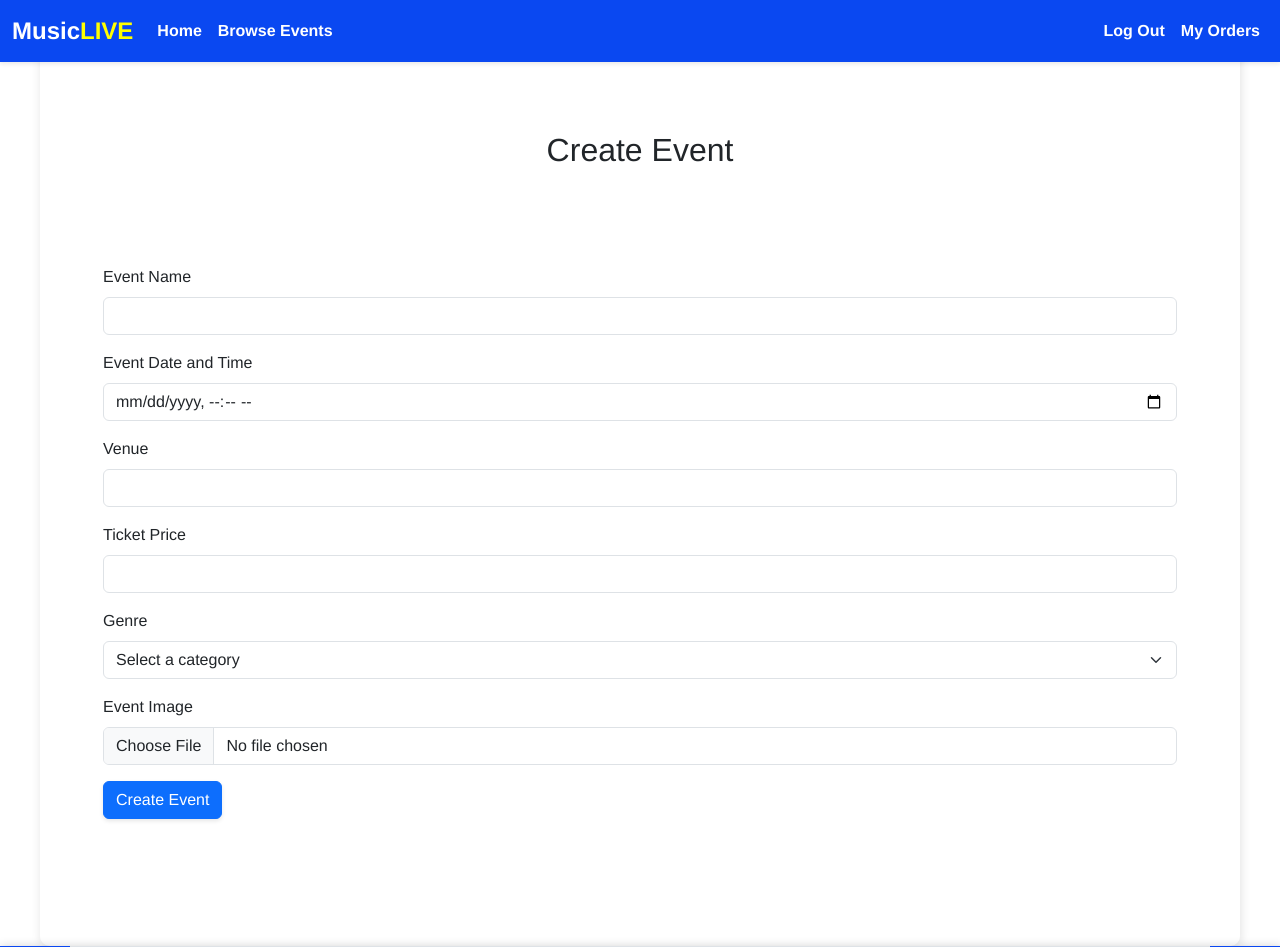
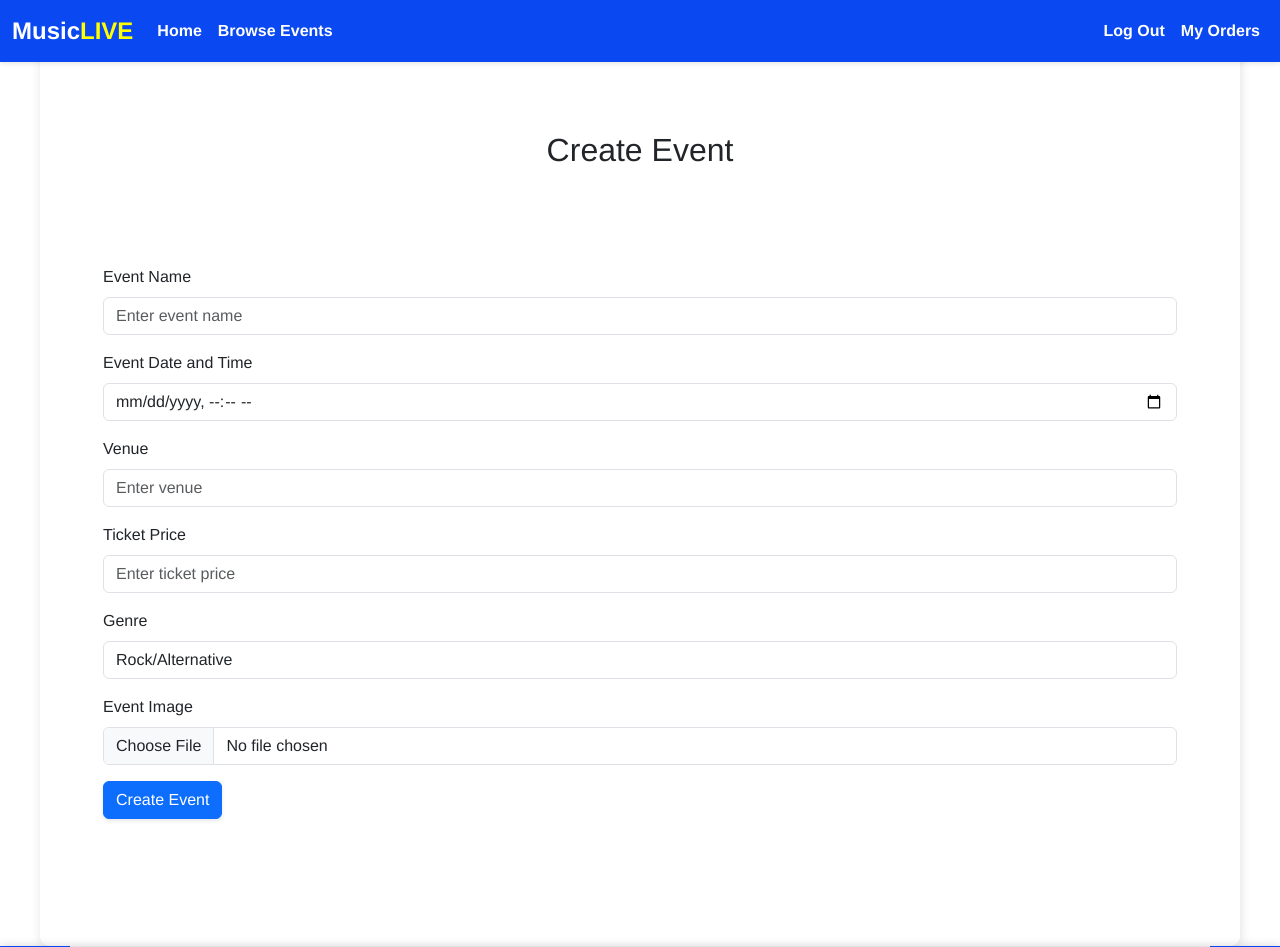
Before and after one commit to whisper0606/IAB207-Ass3-2024-Group-45, a Flask app: page /create_event in a window 1280 px wide. Shown: the top 947 px of the page. Run offline with Flask 3, Linux system fonts and the light colour scheme; a user stored in the database is signed in; some libraries are stand-ins or nearby versions.

Commit message:
Added image upload functionality when creating events

```diff
--- a/website/__init__.py
+++ b/website/__init__.py
@@ -3,6 +3,7 @@ from flask import Flask, render_template
 from flask_bootstrap import Bootstrap
 from flask_sqlalchemy import SQLAlchemy
 from flask_login import LoginManager
+import os
 
 db = SQLAlchemy()
 
@@ -16,6 +17,7 @@ def create_app():
     app.secret_key = 'somesecretkey'
     # set the app configuration data
     app.config['SQLALCHEMY_DATABASE_URI'] = 'sqlite:///sitedata.sqlite'
+    app.config['UPLOAD_FOLDER'] = os.path.join(app.root_path, 'event_images')
     # initialise db with flask app
     db.init_app(app)
 
--- a/website/auth.py
+++ b/website/auth.py
@@ -48,7 +48,7 @@ def login():
         user = db.session.scalar(db.select(User).where(User.email==email))
         #if there is no user with that name
         if user is None:
-            error = 'Incorrect username or password.'#could be a security risk to give this much info away
+            error = 'Incorrect username or password.'#changed error to reduce security risk, too lazy to change rest of code - will
         #check the password - notice password hash function
         elif not check_password_hash(user.password_hash, password): # takes the hash and password
             error = 'Incorrect username or password'
--- a/website/events.py
+++ b/website/events.py
@@ -1,10 +1,12 @@
-from flask import Blueprint, flash, render_template, request, url_for, redirect
+from flask import Blueprint, flash, render_template, request, url_for, redirect, current_app
 from flask_bcrypt import generate_password_hash, check_password_hash
 from flask_login import login_user, login_required, logout_user, current_user
 from .models import User, Event, Comment, Order
 from .forms import CreateEventForm, CreateCommentForm, PlaceOrderForm
 from . import db
+from werkzeug.utils import secure_filename
 from datetime import datetime
+import os
 
 event_bp = Blueprint('event', __name__)
 
@@ -18,6 +20,12 @@ def create_event():
         # Grab the creator_id from the currently logged-in user
         creator_id = current_user.id  # get the user id from the session
 
+        image=form.event_image.data # save the image to the server
+        print(type(image))
+        filename=secure_filename(image.filename)
+        image.save(os.path.join(current_app.config['UPLOAD_FOLDER'], filename))
+
+
         # Create the new event instance
         new_event = Event(
             name=form.event_name.data,
@@ -25,6 +33,8 @@ def create_event():
             venue=form.event_venue.data,
             ticket_price=form.event_ticket_price.data,
             genre=form.event_genre.data,
+            status="OPEN",
+            image=filename,
             creator_id=creator_id
         )
 
@@ -32,7 +42,7 @@ def create_event():
         db.session.add(new_event)
         db.session.commit()
 
-        #flash('Event created successfully!')
+        flash('Event created successfully!')
         return redirect(url_for('main.index'))  # Redirect to a suitable page, like the homepage or event list
 
     return render_template('create_event.html', form=form)  # Render the form template
--- a/website/forms.py
+++ b/website/forms.py
@@ -1,6 +1,7 @@
 from flask_wtf import FlaskForm
+from flask_wtf.file import FileAllowed
 from wtforms.fields import TextAreaField, SubmitField, StringField, PasswordField, DateTimeLocalField, IntegerField, SelectField, FileField
-from wtforms.validators import InputRequired, Length, Email, EqualTo, NumberRange
+from wtforms.validators import InputRequired, Length, Email, EqualTo, NumberRange, DataRequired
 
 # creates the login information
 class LoginForm(FlaskForm):
@@ -26,8 +27,8 @@ class CreateEventForm(FlaskForm): # This form is for creating events
     event_datetime=DateTimeLocalField("Date and Time", validators=[InputRequired()])
     event_venue=StringField("Venue", validators=[InputRequired()])
     event_ticket_price=IntegerField("Ticket Price", validators=[InputRequired()])
-    event_genre=SelectField("Genre", choices=[("ROCK_ALT", "Rock/Alternative"), ("POP","Pop"), ("EDM", "Electronic/Dance"), ("HIPHOP_RNB","Hip-Hop/R&B")], validators=[InputRequired()])
-    event_image=FileField("Image", render_kw={"disabled": True}) # File uploads disabled because i'm a lazy fuck - will :)
+    event_genre=SelectField("Genre", choices=[("ROCK_ALT", "Rock/Alternative"), ("POP_FOLK","Pop/Folk"), ("EDM", "Electronic/Dance"), ("HIPHOP_RNB","Hip-Hop/R&B")], validators=[InputRequired()])
+    event_image=FileField("Image", validators=[DataRequired(), FileAllowed(['jpg'], '.jpg only!')])
     create_event=SubmitField("Create Event")
 
 class CreateCommentForm(FlaskForm):
--- a/website/templates/create_event.html
+++ b/website/templates/create_event.html
@@ -4,39 +4,43 @@
 <div class="content-wrapper">
     <div id="create-event" class="p-5 mb-5">
         <h2 class="text-center p-5 mb-5">Create Event</h2>
-            <form>
+        <form method="POST" , action="{{ url_for('event.create_event') }}" enctype="multipart/form-data">
+            {{ form.hidden_tag() }}
             <div class="mb-3">
                 <label for="eventName" class="form-label">Event Name</label>
-                    <input type="text" class="form-control" id="eventName" required>
+                {{ form.event_name(class="form-control", placeholder="Enter event name") }}
             </div>
             <div class="mb-3">
-                    <label for="eventDateTime" class="form-label">Event Date and Time</label>
-                    <input type="datetime-local" class="form-control" id="eventDateTime" required>
+                <label for="event_datetime" class="form-label">Event Date and Time</label>
+                {{ form.event_datetime(class="form-control", placeholder="Enter date and time") }}
             </div>
             <div class="mb-3">
-                    <label for="eventVenue" class="form-label">Venue</label>
-                    <input type="text" class="form-control" id="eventVenue" required>
+                <label for="event_venue" class="form-label">Venue</label>
+                {{ form.event_venue(class="form-control", placeholder="Enter venue") }}
             </div>
             <div class="mb-3">
-                    <label for="eventPrice" class="form-label">Ticket Price</label>
-                    <input type="number" class="form-control" id="eventPrice" required>
+                <label for="event_ticket_price" class="form-label">Ticket Price</label>
+                {{ form.event_ticket_price(class="form-control", placeholder="Enter ticket price") }}
             </div>
             <div class="mb-3">
-                    <label for="eventGenre" class="form-label">Genre</label>
-                    <select class="form-select" id="eventGenre" required>
-                        <option value="">Select a category</option>
-                        <option value="rock">Rock/Alternative</option>
-                        <option value="pop">Pop/Folk</option>
-                        <option value="electronic">Electronic/Dance</option>
-                        <option value="hiphop">Hip-Hop/R&B</option>
-                    </select>
+                <label for="event_genre" class="form-label">Genre</label>
+                {{ form.event_genre(class="form-control", placeholder="Select genre") }}
             </div>
             <div class="mb-3">
-                    <label for="eventImage" class="form-label">Event Image</label>
-                    <input type="file" class="form-control" id="eventImage" accept="image/*" required>
+                <label for="event_image" class="form-label">Event Image</label>
+                {{ form.event_image(class="form-control") }}
             </div>
             <button type="submit" class="btn btn-primary">Create Event</button>
         </form>
+        {% with messages = get_flashed_messages() %}
+        {% if messages %}
+        <ul class="alert alert-danger mt-3">
+            {% for message in messages %}
+            <li>{{ message }}</li>
+            {% endfor %}
+        </ul>
+        {% endif %}
+        {% endwith %}
     </div>
 
 </div>
```
Also changed, not shown: instance/sitedata.sqlite, website/event_images/IMG_5053.jpg (added). Lines whose indentation alone changed are shown as unchanged.
